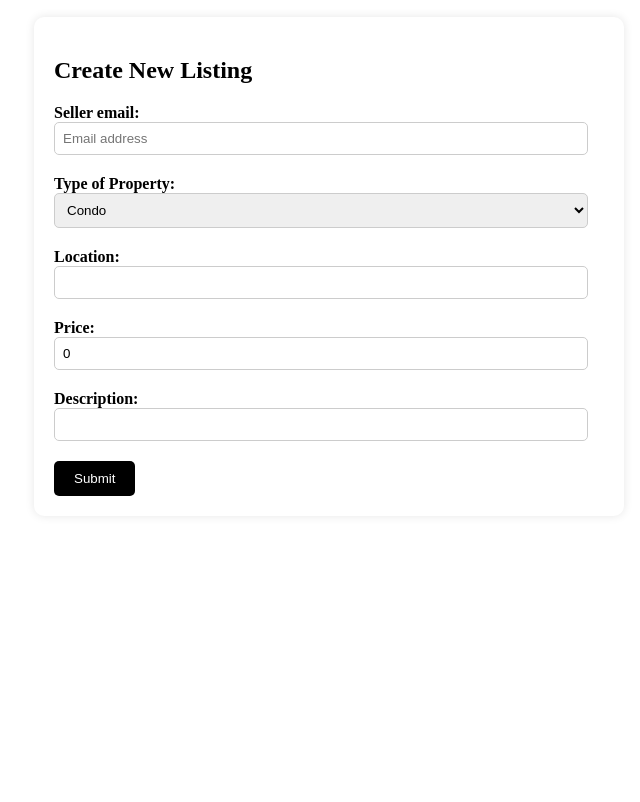
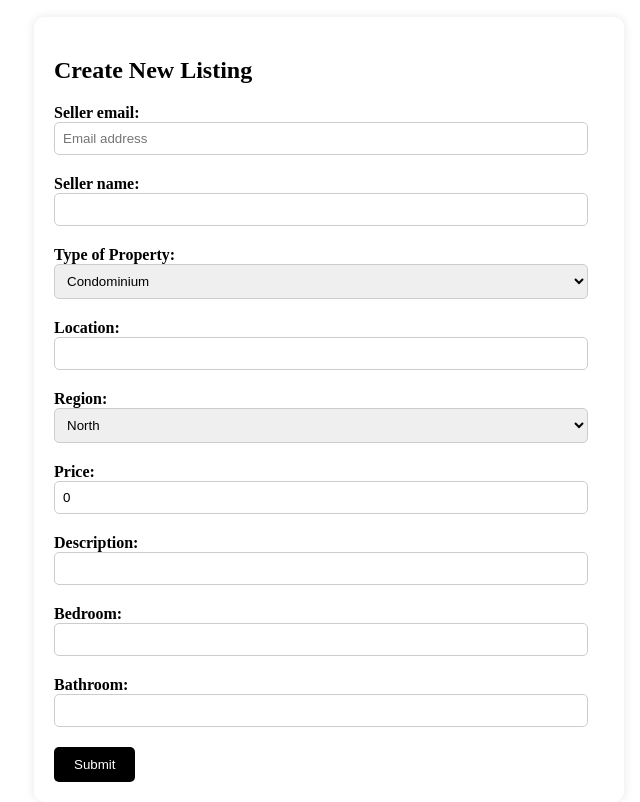
Before and after one commit to laojuaihe22/CSIT314-TeamZero, a Flask app: page /createPropertyListing in a window 1280 px wide. Shown: the part 80-882 px from the top of the page, without its empty margins (606-1246 px from the left). Before the commit the page ends 576 px from the top, so only its background shows below. Run offline with Flask 3, Linux system fonts and the light colour scheme.

Commit message:
create property listing

```diff
--- a/boundary/RealEstateAgent/agentCreatePropertyListingPage.py
+++ b/boundary/RealEstateAgent/agentCreatePropertyListingPage.py
@@ -9,24 +9,28 @@ create_property_listing_app = Blueprint('create_property_listing_app', __name__)
 def create_property_listing_page():
 
     if request.method == "POST":
-        agentID = session["user_email"]
-        sellerID = request.form["sellerID"]
+        agentEmail = session["user_email"]
+        sellerEmail = request.form["sellerEmail"]
+        sellerName = request.form["sellerName"]
         property_address = request.form["address"]
         property_region = request.form["region"]
         property_price = int(request.form["price"])
         property_type = request.form["type"]
         property_description = request.form["description"]
+        property_bedroom = request.form["bedroom"]
+        property_bathroom = request.form["bathroom"]
 
         createPropertyListingController = CreatePropertyListingController()
 
-        property_Created = createPropertyListingController.createPropertyListing(agentID, sellerID, property_address, property_region,
-                                                                                 property_price, property_type, property_description)
+        property_Created = createPropertyListingController.createPropertyListing(agentEmail, sellerEmail, sellerName, property_address,
+                                                                                 property_region,
+                                                                                 property_price, property_type, property_description,
+                                                                                 property_bedroom, property_bathroom)
 
         if property_Created:
-            flash('Successfully created', 'success')
-            return render_template('realEstateAgentCreatePropertyListing.html')
+
+            return render_template('realEstateAgentCreatePropertyListing.html', message = 'Successfully created')
         else:
-            flash('Error: Invalid email address', 'error')
-            return render_template('realEstateAgentCreatePropertyListing.html')
+            return render_template('realEstateAgentCreatePropertyListing.html', message = 'Failed to create')
 
     return render_template('realEstateAgentCreatePropertyListing.html')
--- a/templates/realEstateAgentCreatePropertyListing.html
+++ b/templates/realEstateAgentCreatePropertyListing.html
@@ -52,7 +52,7 @@
     padding: 20px;
     border-radius: 10px;
     box-shadow: 0 0 10px rgba(0, 0, 0, 0.1);
-    max-height: calc(100vh - 300px);
+    max-height: calc(100vh - 100px);
     overflow-y: auto;
 }
 
@@ -110,19 +110,34 @@ button[type="submit"]:hover {
         <form id="listingForm" enctype="multipart/form-data" method = 'POST' action = 'createPropertyListing'>
             <div class="form-group">
                 <label for="name">Seller email:</label>
-                <input type="text" id="name" name="sellerID" placeholder="Email address" required>
+                <input type="text" id="name" name="sellerEmail" placeholder="Email address" required>
+            </div>
+            <div class="form-group">
+                <label for="sellerName">Seller name:</label>
+                <input type="text" id="sellerName" name="sellerName" required>
             </div>
             <div class="form-group">
                 <label for="propertyType">Type of Property:</label>
                 <select id="propertyType" name="type" required>
-                    <option value="Condo">Condo</option>
+                    <option value="Condo">Condominium</option>
                     <option value="Landed">Landed</option>
+                    <option value="HDB">HDB</option>
                     <!-- Add more options as needed -->
                 </select>
             </div>
             <div class="form-group">
-                <label for="location">Location:</label>
-                <input type="text" id="location" name="address" required>
+                <label for="address">Location:</label>
+                <input type="text" id="address" name="address" required>
+            </div>
+            <div class="form-group">
+                <label for="region">Region:</label>
+                <select id="region" name="region" required>
+                    <option value="North">North</option>
+                    <option value="South">South</option>
+                    <option value="East">East</option>
+                    <option value="West">West</option>
+                    <option value="Central">Central</option>
+                </select>
             </div>
             <div class="form-group">
                 <label for="price">Price:</label>
@@ -131,6 +146,14 @@ button[type="submit"]:hover {
             <div class="form-group">
                 <label for="description">Description:</label>
                 <input type="text" id="description" name="description" required>
+            </div>
+            <div class="form-group">
+                <label for="bedroom">Bedroom:</label>
+                <input type="text" id="bedroom" name="bedroom" required>
+            </div>
+            <div class="form-group">
+                <label for="bathroom">Bathroom:</label>
+                <input type="text" id="bathroom" name="bathroom" required>
             </div>
             <button type="submit">Submit</button>
             <!-- error message here -->
```
Also changed, not shown: controller/RealEstateAgent/createPropertyListingController.py (+8 -2 lines), entity/PropertyListing.py (+14 -30 lines).
